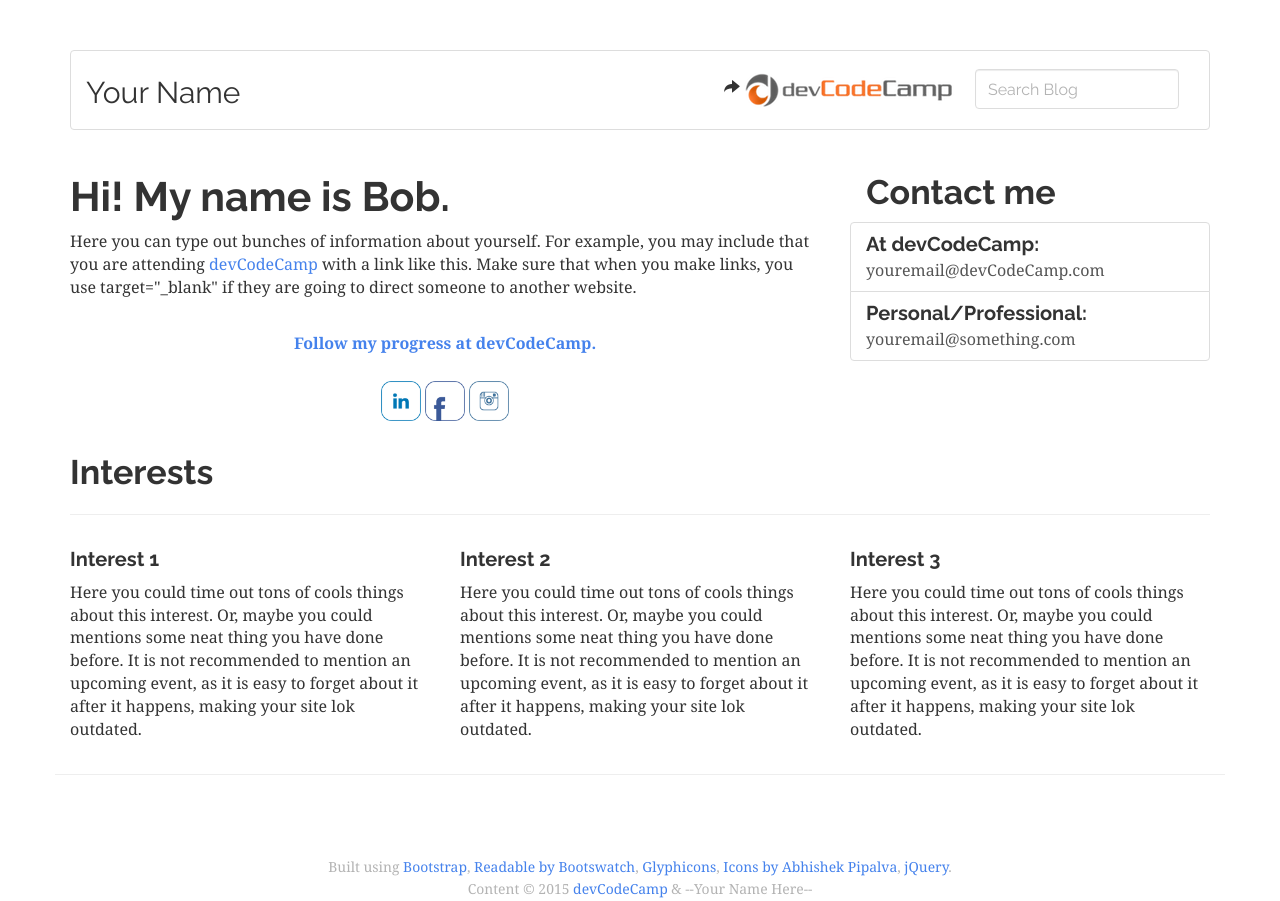
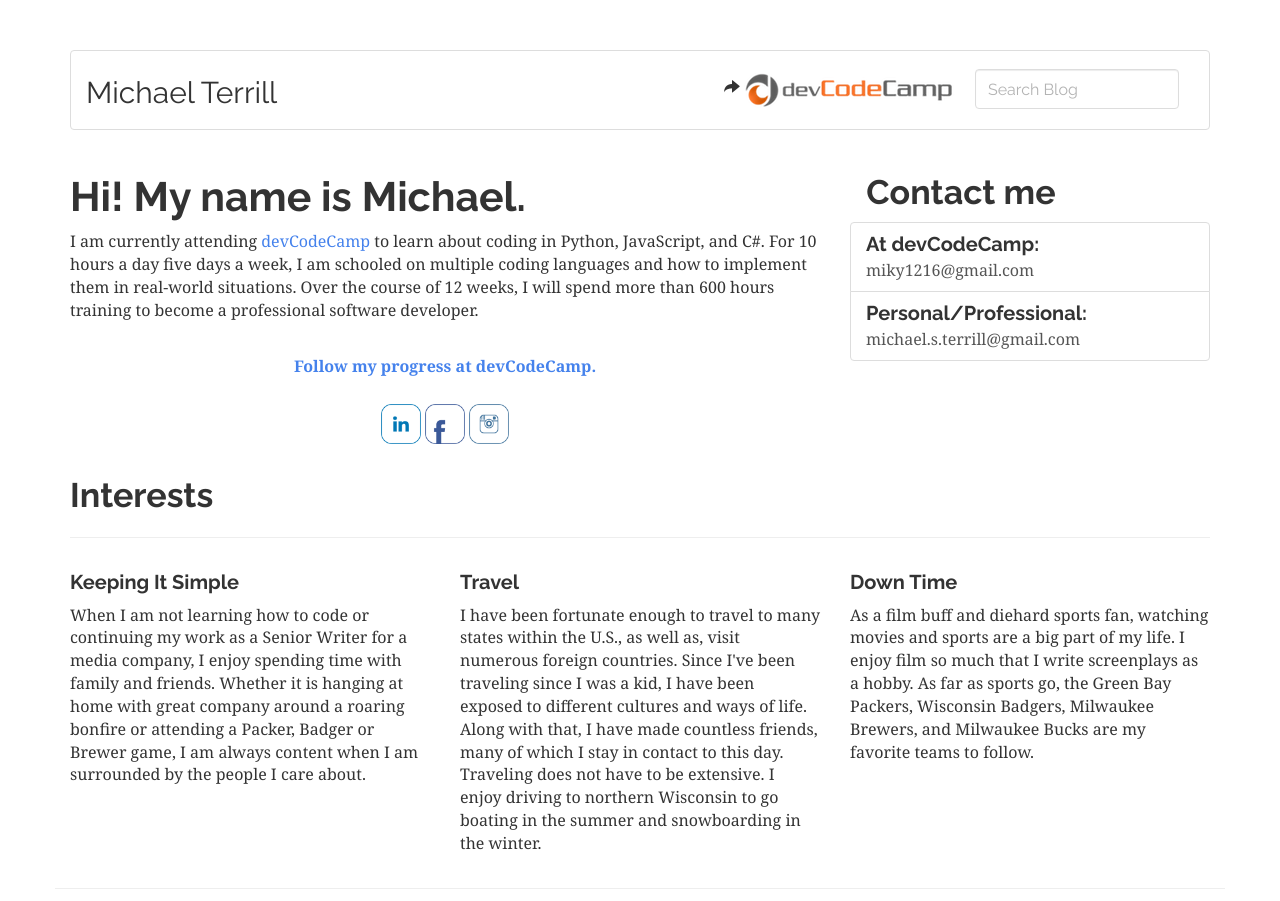
Before and after one commit to Miky1216/Miky1216.github.io, a plain HTML site: page index.html in a window 1280 px wide. Shown: the top 901 px of the page. Drawn offline with Linux system fonts and the light colour scheme.

Commit message:
New version of blog!

```diff
--- a/index.html
+++ b/index.html
@@ -40,7 +40,7 @@
 				<span class="icon-bar"></span>
 				<span class="icon-bar"></span>
 			</button>
-			<a class="navbar-brand" href="#">Your Name</a>
+			<a class="navbar-brand" href="#">Michael Terrill</a>
 		</div>
 		<div class="collapse navbar-collapse" id="bs-example-navbar-collapse-2">
 			<ul class="nav navbar-nav">
@@ -55,8 +55,8 @@
 
 	<div class="row">
 		<div class="col-md-8">
-			<h1>Hi! My name is Bob.</h1>
-			<p>Here you can type out bunches of information about yourself. For example, you may include that you are attending <a href="http://www.devcodecamp.com/" target="_blank">devCodeCamp</a> with a link like this. Make sure that when you make links, you use target="_blank" if they are going to direct someone to another website.</p>
+			<h1>Hi! My name is Michael.</h1>
+			<p>I am currently attending <a href="http://www.devcodecamp.com/" target="_blank">devCodeCamp</a> to learn about coding in Python, JavaScript, and C#. For 10 hours a day five days a week, I am schooled on multiple coding languages and how to implement them in real-world situations. Over the course of 12 weeks, I will spend more than 600 hours training to become a professional software developer.  </p>
 			<center>
 			<p><br /><strong><a href="blog.html" target="_blank">Follow my progress at devCodeCamp.</a></strong></p>
 			<p>
@@ -71,11 +71,11 @@
 			<div class="list-group">
 				<a href="mailto:youremail@devCodeCamp.com" target="_top" class="list-group-item">
 					<h4 class="list-group-item-heading">At devCodeCamp:</h4>
-					<p class="list-group-item-text">youremail@devCodeCamp.com</p>
+					<p class="list-group-item-text">miky1216@gmail.com</p>
 				</a>
 				<a href="mailto:youremail@something.com" target="_top" class="list-group-item">
 					<h4 class="list-group-item-heading">Personal/Professional:</h4>
-					<p class="list-group-item-text">youremail@something.com</p>
+					<p class="list-group-item-text">michael.s.terrill@gmail.com</p>
 				</a>
 
 
@@ -92,16 +92,16 @@
 
 	<div class="row">
 		<div class="col-sm-4">
-			<h4>Interest 1</h4>
-			<p>Here you could time out tons of cools things about this interest. Or, maybe you could mentions some neat thing you have done before. It is not recommended to mention an upcoming event, as it is easy to forget about it after it happens, making your site lok outdated.</p>
+			<h4>Keeping It Simple</h4>
+			<p>When I am not learning how to code or continuing my work as a Senior Writer for a media company, I enjoy spending time with family and friends. Whether it is hanging at home with great company around a roaring bonfire or attending a Packer, Badger or Brewer game, I am always content when I am surrounded by the people I care about.</p>
 		</div>
 		<div class="col-sm-4">
-			<h4>Interest 2</h4>
-			<p>Here you could time out tons of cools things about this interest. Or, maybe you could mentions some neat thing you have done before. It is not recommended to mention an upcoming event, as it is easy to forget about it after it happens, making your site lok outdated.</p>
+			<h4>Travel</h4>
+			<p>I have been fortunate enough to travel to many states within the U.S., as well as, visit numerous foreign countries. Since I've been traveling since I was a kid, I have been exposed to different cultures and ways of life. Along with that, I have made countless friends, many of which I stay in contact to this day. Traveling does not have to be extensive. I enjoy driving to northern Wisconsin to go boating in the summer and snowboarding in the winter.</p>
 		</div>
 		<div class="col-sm-4">
-			<h4>Interest 3</h4>
-			<p>Here you could time out tons of cools things about this interest. Or, maybe you could mentions some neat thing you have done before. It is not recommended to mention an upcoming event, as it is easy to forget about it after it happens, making your site lok outdated.</p>
+			<h4>Down Time</h4>
+			<p>As a film buff and diehard sports fan, watching movies and sports are a big part of my life. I enjoy film so much that I write screenplays as a hobby. As far as sports go, the Green Bay Packers, Wisconsin Badgers, Milwaukee Brewers, and Milwaukee Bucks are my favorite teams to follow.</p>
 		</div>
 	</div>
 
@@ -136,7 +136,7 @@
 	    <a href="https://www.behance.net/abhishekpipalva" target="_blank">Icons by Abhishek Pipalva</a>,
 	    <a href="http://www.jquery.com" target="_blank">jQuery</a>.
 	    <br/>
-	    Content &copy; 2015 <a href="http://www.devcodecamp.com/" target="_blank">devCodeCamp</a> &amp; --Your Name Here--
+	    Content &copy; 2015 <a href="http://www.devcodecamp.com/" target="_blank">devCodeCamp</a> &amp; Michael Terrill
 	    </small>
 	    </p>
 	</footer>
```
